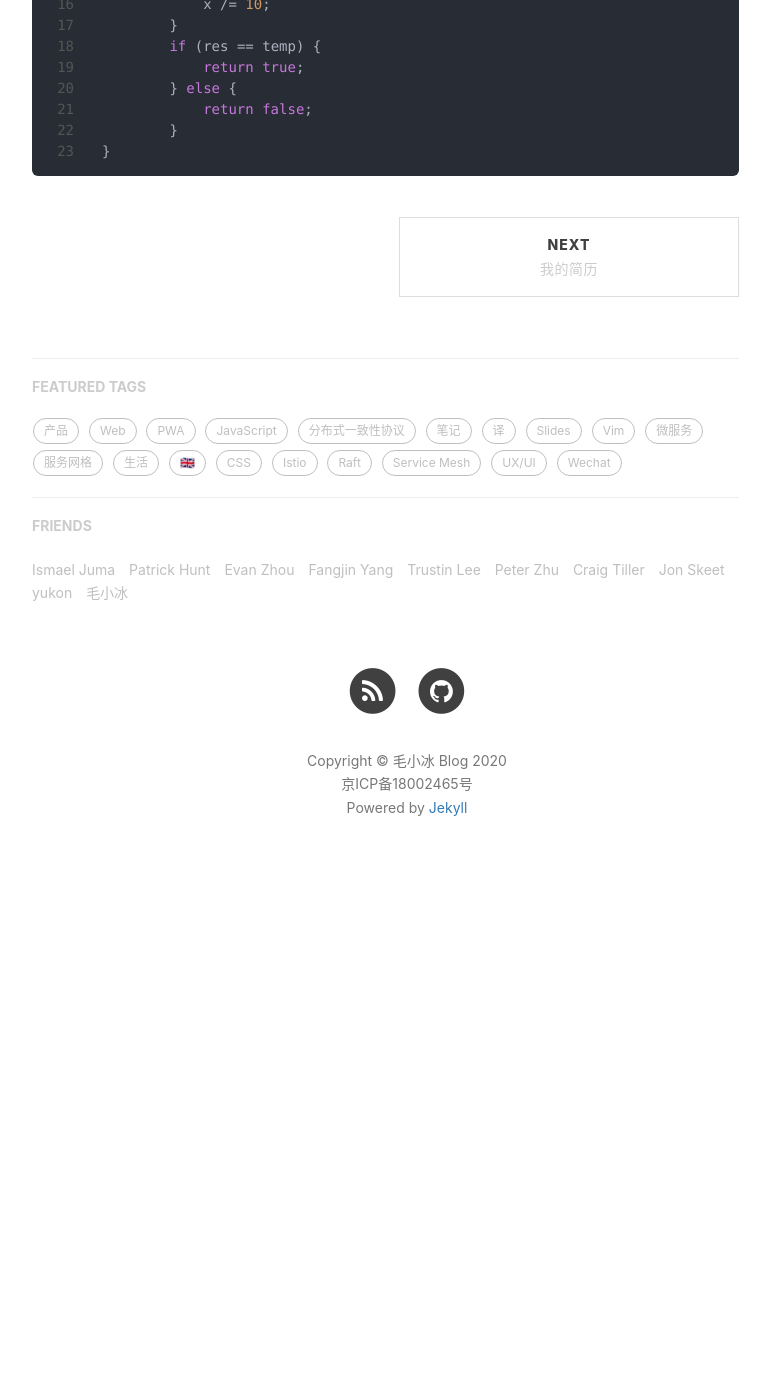
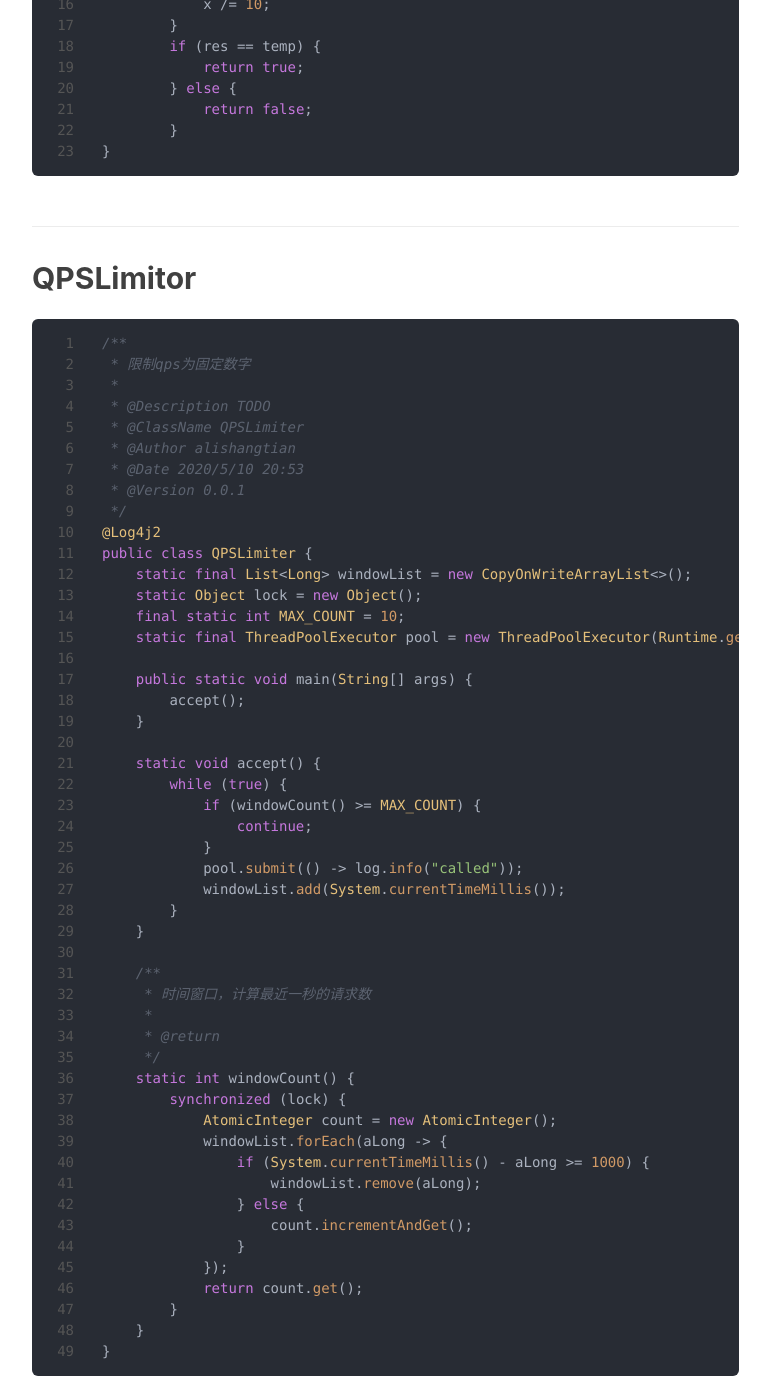
Before and after one commit to alishangtian/techblog, a Jekyll site: the page built from _posts/1970-01-01-code.md, in a window 1280 px wide and 1400 px high, scrolled down 7188 px. Shown: the whole window, without its empty margins (233-1003 px from the left). Built offline with Jekyll 4.4.1, drawn with Linux system fonts in a browser that asks for light colours; nearby versions of some CDN libraries; comment, search, counter and statistics services are not loaded; before the commit the page ends 8100 px from its top, so only the background shows below that.

Commit message:
添加qps limitor

````diff
--- a/_posts/1970-01-01-code.md
+++ b/_posts/1970-01-01-code.md
@@ -293,3 +293,57 @@ public boolean isRollBack(int x){
         }
 }
 ```
+
+## QPSLimitor
+
+```java
+/**
+ * 限制qps为固定数字
+ *
+ * @Description TODO
+ * @ClassName QPSLimiter
+ * @Author alishangtian
+ * @Date 2020/5/10 20:53
+ * @Version 0.0.1
+ */
+@Log4j2
+public class QPSLimiter {
+    static final List<Long> windowList = new CopyOnWriteArrayList<>();
+    static Object lock = new Object();
+    final static int MAX_COUNT = 10;
+    static final ThreadPoolExecutor pool = new ThreadPoolExecutor(Runtime.getRuntime().availableProcessors(), 8, 0L, TimeUnit.SECONDS, new ArrayBlockingQueue<>(100));
+
+    public static void main(String[] args) {
+        accept();
+    }
+
+    static void accept() {
+        while (true) {
+            if (windowCount() >= MAX_COUNT) {
+                continue;
+            }
+            pool.submit(() -> log.info("called"));
+            windowList.add(System.currentTimeMillis());
+        }
+    }
+
+    /**
+     * 时间窗口，计算最近一秒的请求数
+     *
+     * @return
+     */
+    static int windowCount() {
+        synchronized (lock) {
+            AtomicInteger count = new AtomicInteger();
+            windowList.forEach(aLong -> {
+                if (System.currentTimeMillis() - aLong >= 1000) {
+                    windowList.remove(aLong);
+                } else {
+                    count.incrementAndGet();
+                }
+            });
+            return count.get();
+        }
+    }
+}
+```
````
